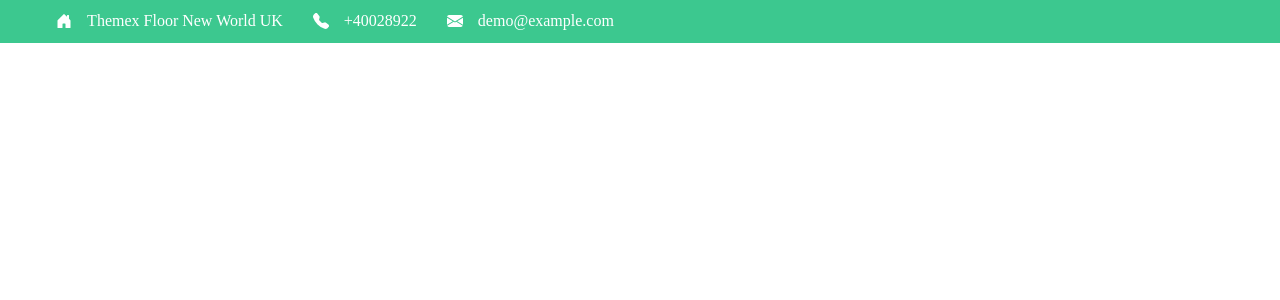
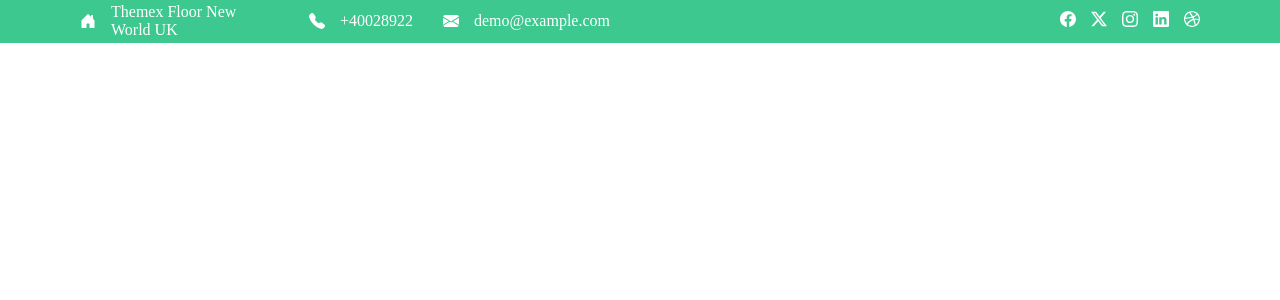
Before and after one commit to cniescola/quinta1300, a PHP site: page / in a window 1280 px wide. Shown: the top 300 px of the page. Run offline with PHP 8.4, Linux system fonts and the light colour scheme.

Commit message:
avançando no projeto final

```diff
--- a/projeto-finar/index.html
+++ b/projeto-finar/index.html
@@ -24,7 +24,15 @@
                         <div class="txt">demo@example.com</div>
                     </div>
                 </div>
-                <div id="direita"></div>
+                <div id="direita">
+                    <div class="redessociais">
+                        <div class="img"><img src="icons/facebook.svg"></div>
+                        <div class="img"><img src="icons/twitter-x.svg"></div>
+                        <div class="img"><img src="icons/instagram.svg"></div>
+                        <div class="img"><img src="icons/linkedin.svg"></div>
+                        <div class="img"><img src="icons/dribbble.svg"></div>
+                    </div>
+                </div>
             </nav>
         </div>
         <div id="nav2"></div>
--- a/projeto-finar/style.css
+++ b/projeto-finar/style.css
@@ -25,14 +25,16 @@ header #nav1{
 header #esquerda{
     display: flex;
     flex-direction: row;
-    justify-content: center;
+    justify-content: start;
     align-items: center;
+
 }
 
 header #nav1 nav{
     height: 100%;
     display: flex;
     flex-direction: row;
+    padding: 0 80px !important;
 }
 
 header #nav1 nav > div{
@@ -46,7 +48,7 @@ header #esquerda div{
     flex-direction: row;
     align-items: center;
     justify-content: center;
-    margin-left: 15px;
+    margin-right: 15px;
     color: white;
     filter: none;
 }
@@ -55,3 +57,26 @@ header #esquerda div{
 header #esquerda .icon img{
     filter: invert();
 }
+
+
+#direita .redessociais{
+    height: 100%;
+    display: flex;
+    align-items: center;
+    justify-content: end;
+    flex-direction: row;
+
+}
+
+#direita .redessociais .img{
+    margin-left: 15px;
+}
+
+#direita .redessociais .img img{
+    filter: invert();
+    transition: 0.2s;
+}
+
+#direita .redessociais .img img:hover{
+    filter: none;
+}
```
Also changed, not shown: projeto-finar/icons/dribbble.svg (added), projeto-finar/icons/facebook.svg (added), projeto-finar/icons/instagram.svg (added), projeto-finar/icons/linkedin.svg (added), projeto-finar/icons/twitter-x.svg (added).
